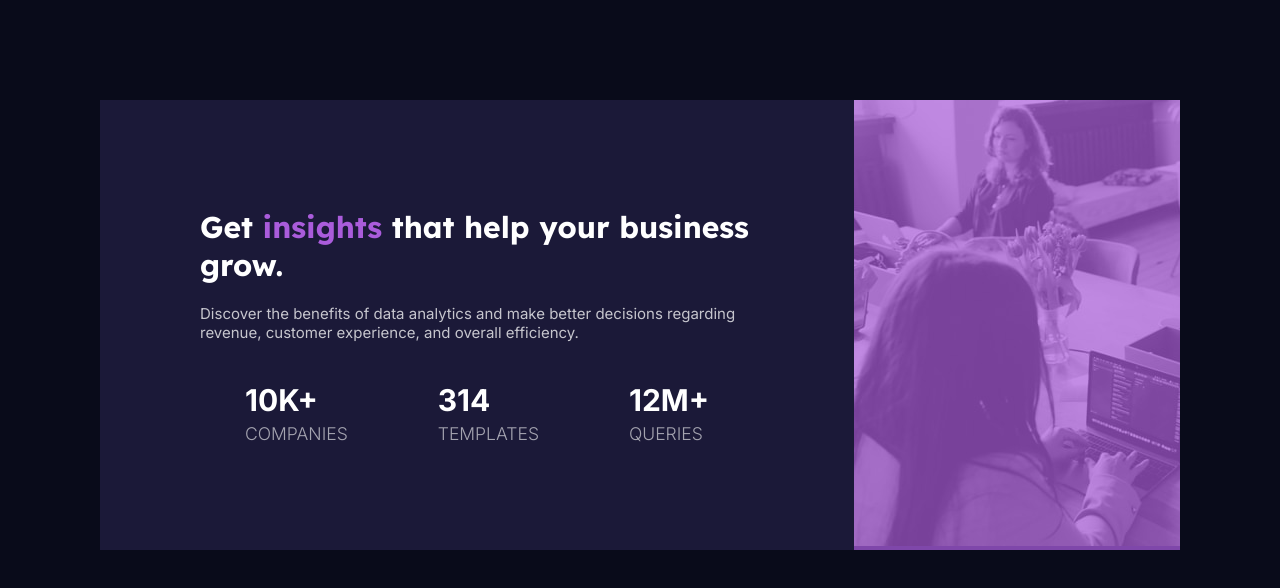
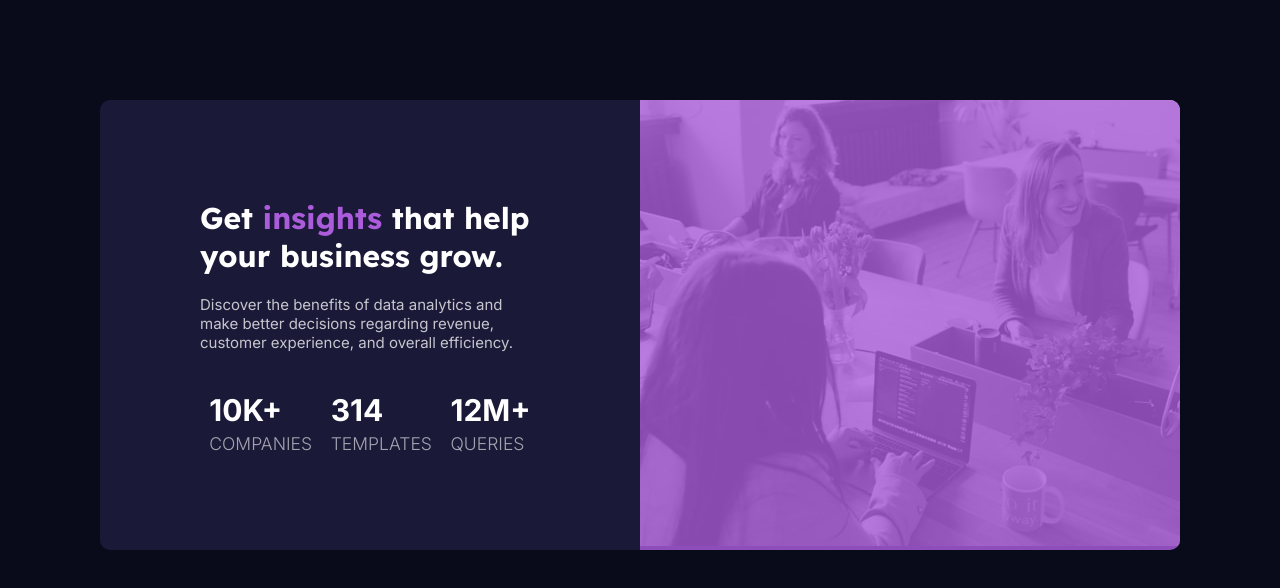
Before and after one commit to StudentMDC/challenge01, a plain HTML site: page index.html in a window 1280 px wide. Drawn offline with Linux system fonts and the light colour scheme.

Commit message:
Modified the width of image

```diff
--- a/style.css
+++ b/style.css
@@ -55,11 +55,13 @@ body {
 .text {
   padding-left: 100px;
   padding-right: 100px;
+  width: 50%;
 }
 @media (max-width:683px) {
   .text {
     padding-left: 15px;
     padding-right: 15px;
+    width: 100%;
   }
 }
 .text h4 {
@@ -75,6 +77,9 @@ body {
   margin-left: 100px;
   margin-right: 100px;
   margin-top: 100px;
+  border-radius: 10px;
+  overflow: hidden;
+
 }
 @media (max-width:683px) {
   .container {
@@ -86,16 +91,18 @@ body {
     margin-right: 20px;
     margin-top: 20px;
     margin-bottom: 100px;
+    overflow: hidden;
+
   }
 }
 .container .text h1 span {
   color: hsl(277, 64%, 61%);
 }
 img {
-  object-fit: cover;
+  height: 100%;
+  width: 100%;
 }
 .image {
-  overflow: hidden;
   position: relative;
   margin: 0;
   padding: 0;
@@ -104,7 +111,6 @@ img {
 }
 @media (max-width:683px) {
   .image {
-    overflow: hidden;
     position: relative;
     margin: 0;
     padding: 0;
@@ -120,5 +126,5 @@ img {
   bottom: 0;
   left: 0;
   background-color: hsl(277, 64%, 61%);
-  opacity: 0.7;
+  opacity: 0.8;
 }
```
